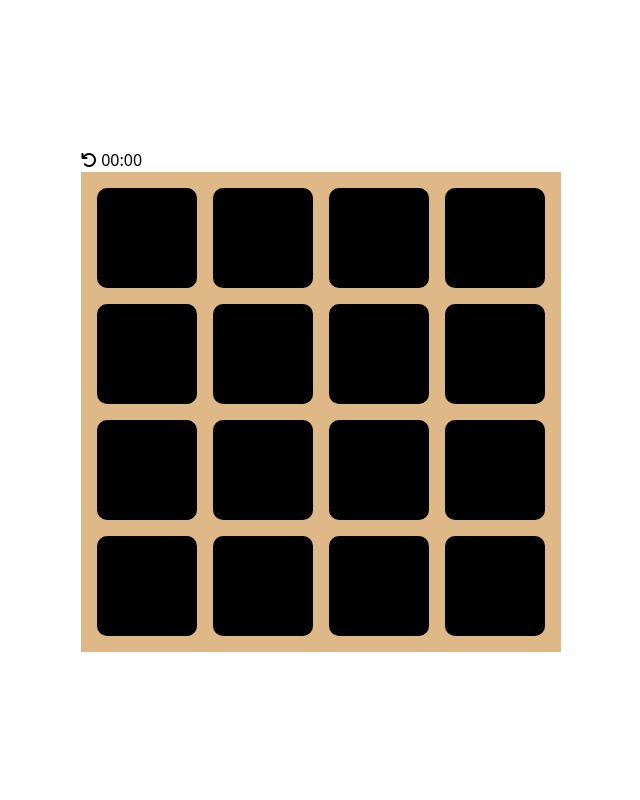
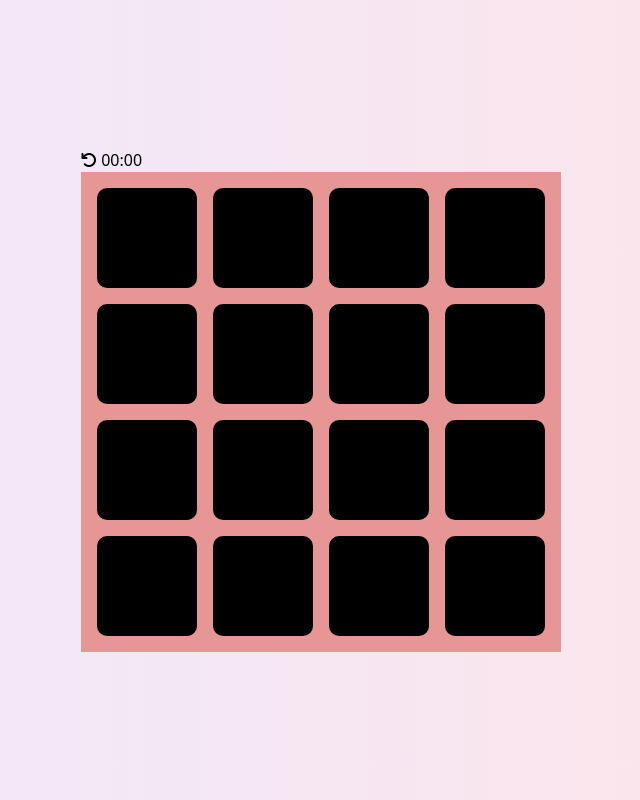
Before and after one commit to SanBal/memory-app, a Next.js app: page / in a window 1280 px wide. Shown: the whole page, without its empty margins (319-959 px from the left). Built offline with nearby package versions, Linux system fonts and the light colour scheme.

Commit message:
feat: change background colors

```diff
--- a/app/layout.tsx
+++ b/app/layout.tsx
@@ -1,13 +1,4 @@
 import './globals.css'
-import type { Metadata } from 'next'
-import { Inter } from 'next/font/google'
-
-const inter = Inter({ subsets: ['latin'] })
-
-export const metadata: Metadata = {
-  title: 'Memory',
-  description: 'Memory game created with Next.js',
-}
 
 export default function RootLayout({
   children,
@@ -16,7 +7,7 @@ export default function RootLayout({
 }) {
   return (
     <html lang="en">
-      <body className="flex justify-center items-center p-1">{children}</body>
+      <body className="flex justify-center items-center p-1 bg-gradient-to-r from-violet-100 to-fuchisia-100 to-rose-100">{children}</body>
     </html>
   )
 }
--- a/components/Field.module.css
+++ b/components/Field.module.css
@@ -4,5 +4,5 @@
     justify-content: center;
     gap: 1rem;
     padding: 1rem;
-    background-color: burlywood;
+    background-color: rgb(231, 150, 150);
 }
```
